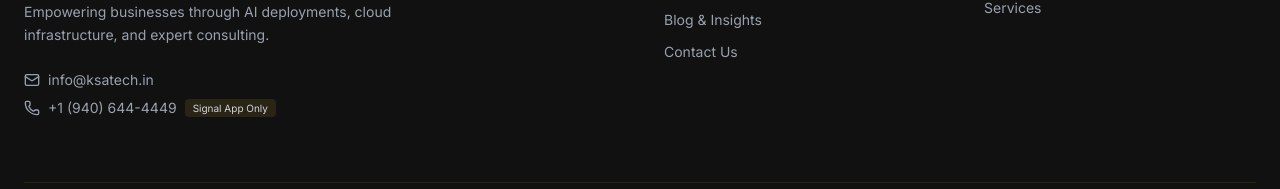
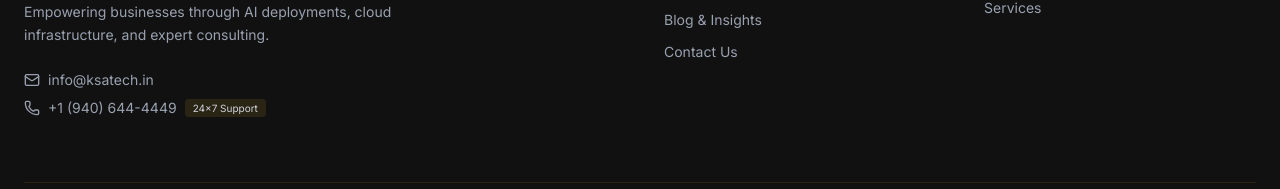
Before and after one commit to rks-ad/ksa-tech, a React (Vite) app: page /contact in a window 1280 px wide. Shown: the part 1095-1284 px from the top of the page. Built offline with nearby package versions, Linux system fonts and the light colour scheme.

Commit message:
change
chaneg

```diff
--- a/src/components/Footer.tsx
+++ b/src/components/Footer.tsx
@@ -22,7 +22,7 @@ export function Footer() {
                 <Mail className="w-4 h-4" /> info@ksatech.in
               </a>
               <div className="flex items-center gap-2 text-sm text-gray-400">
-                <Phone className="w-4 h-4" /> +1 (940) 644-4449 <span className="text-[10px] bg-ksa-border px-2 py-0.5 rounded text-gray-300">Signal App Only</span>
+                <Phone className="w-4 h-4" /> +1 (940) 644-4449 <span className="text-[10px] bg-ksa-border px-2 py-0.5 rounded text-gray-300">24x7 Support</span>
               </div>
             </div>
           </div>
```
